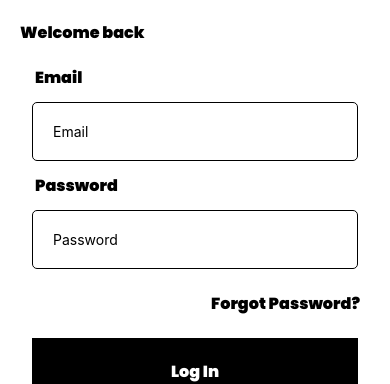
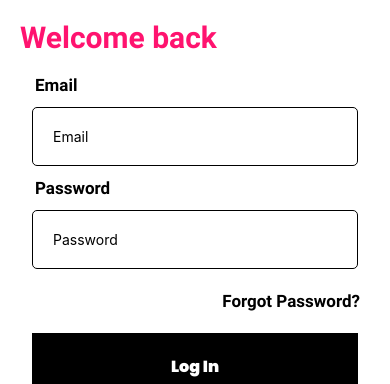
Before and after one commit to RHsanto/AppOne, a React Native app: screen / in a window 390 px wide. Shown: the top 384 px of the page. Built offline with nearby package versions, Linux system fonts and the light colour scheme.

Commit message:
[add] theme

```diff
--- a/App.js
+++ b/App.js
@@ -25,10 +25,10 @@ export default function App() {
    <SafeAreaView >
     <ScrollView>
       <View style={styles.container}>
-        <Text >Welcome back</Text>
+        <Text preset='h1'>Welcome back</Text>
   {/* here use text input */}
        <View style={{marginTop:20}}>
-      <Text style={styles.label}>Email</Text>
+      <Text preset='h4' style={styles.label}>Email</Text>
        <TextInput
         style={styles.input}
         onChangeText={onChangeText}
@@ -36,7 +36,7 @@ export default function App() {
         placeholder="Email"
       />
 
-    <Text style={styles.label}>Password</Text>
+    <Text preset='h4' style={styles.label}>Password</Text>
       <TextInput
         style={styles.input}
         onChangeText={onChangeNumber}
@@ -44,7 +44,7 @@ export default function App() {
         placeholder="Password"
         keyboardType="numeric"
       />
-      <Text style={{textAlign:"right", padding:10}}>Forgot Password?</Text>
+      <Text preset='h4' style={{textAlign:"right", padding:10}}>Forgot Password?</Text>
        </View>
 
   {/* here log in button */}
--- a/src/components/Text/text.preset.js
+++ b/src/components/Text/text.preset.js
@@ -10,12 +10,12 @@ const BASE ={
 const BASE_BOLD ={
 fontFamily:typography.primaryBold,
 fontSize:16,
-color:colors.white
+
 }
 
 const BOLD ={
   fontFamily:typography.primaryBold,
-  color:colors.white
+  color:colors.purple
 }
 
 
@@ -36,7 +36,7 @@ export const presets={
   },
   h4:{
     ...BASE_BOLD,
-    fontSize:14,
+    fontSize:17,
   },
  small:{
   ...BASE,
```
